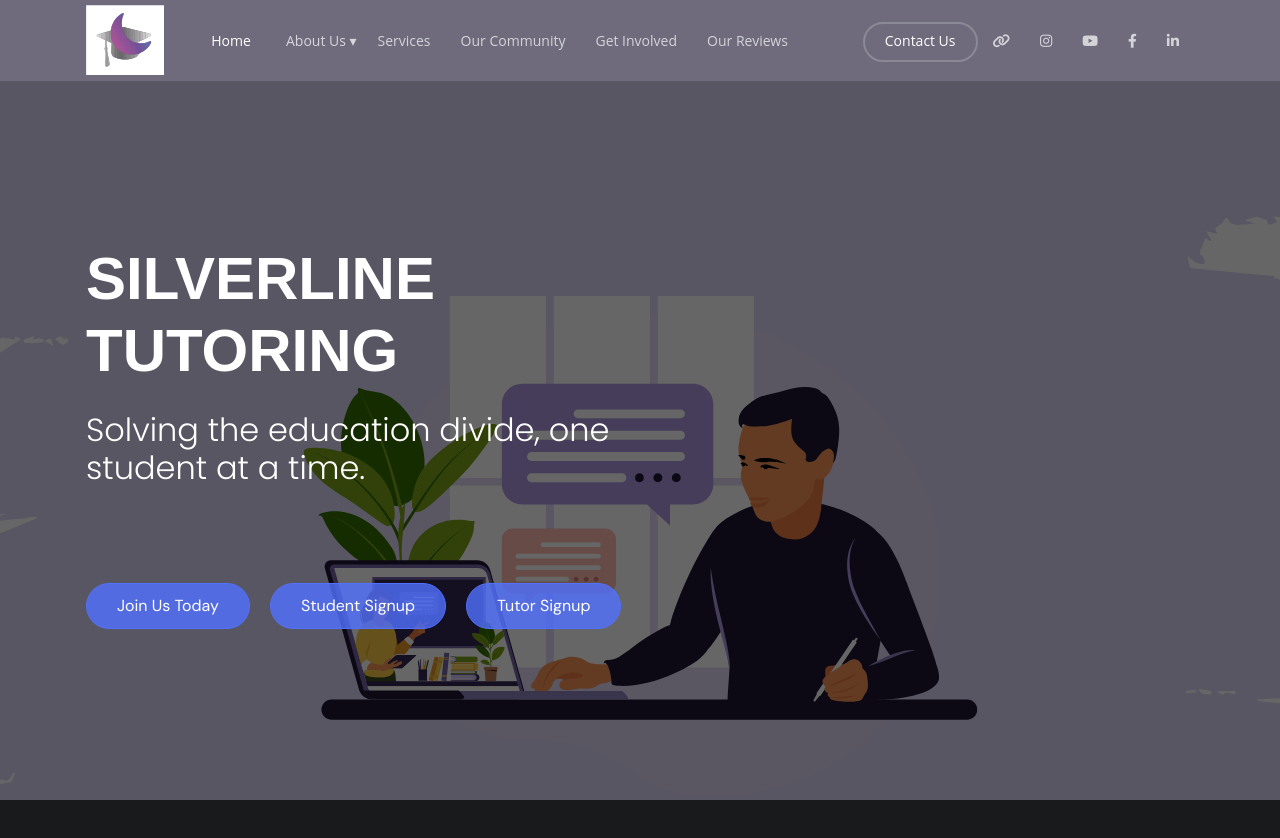
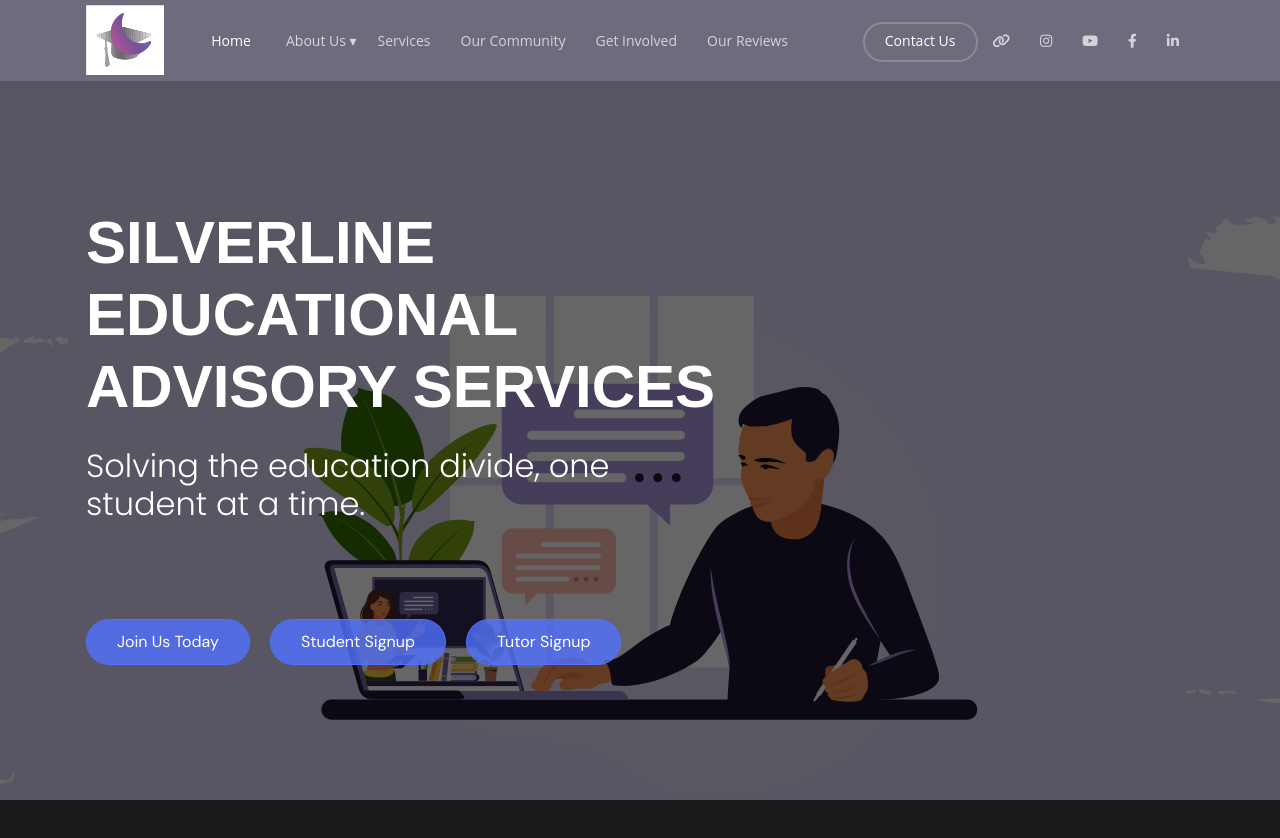
Before and after one commit to manntalati/Silverline-College-Counseling-Expansion, a React (Vite) app in the folder frontend/: page / in a window 1280 px wide. Shown: the top 838 px of the page. Built offline with nearby package versions, Linux system fonts and the light colour scheme.

Commit message:
Update Hero.tsx

```diff
--- a/frontend/src/components/Hero.tsx
+++ b/frontend/src/components/Hero.tsx
@@ -6,7 +6,7 @@ const Hero: React.FC = () => {
       <div className="container">
         <div className="row align-items-center">
           <div className="col-lg-7 pt-7">
-            <h1 className="heading mb-4">SILVERLINE TUTORING</h1>
+            <h1 className="heading mb-4">SILVERLINE EDUCATIONAL ADVISORY SERVICES</h1>
             <h2 className="mb-5">
               Solving the education divide, one student at a time.
             </h2>
```
